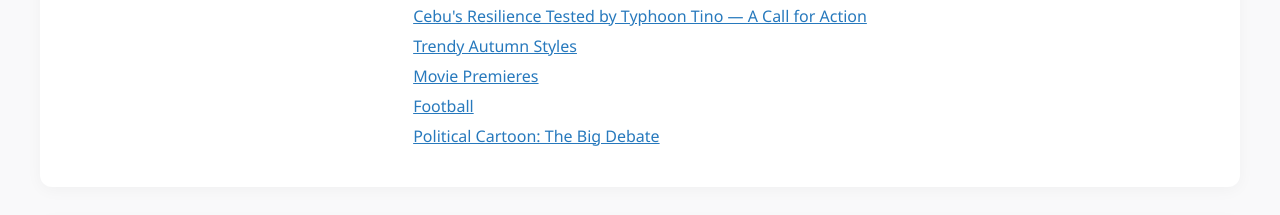
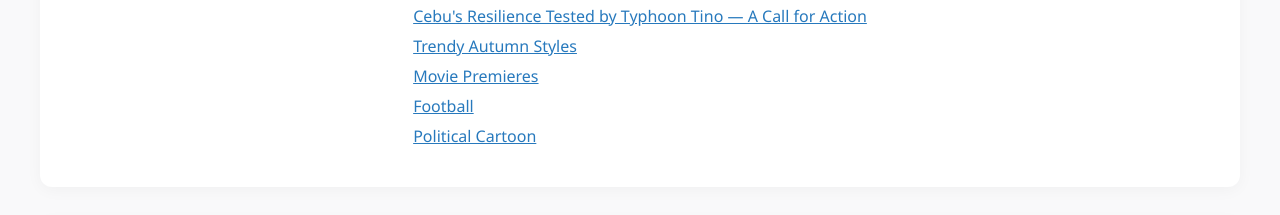
Before and after one commit to zendreii/newspage, a plain HTML site: page index.html in a window 1280 px wide. Shown: the part 833-1048 px from the top of the page. Drawn offline with Linux system fonts and the light colour scheme.

Commit message:
Simplify political cartoon link text

```diff
--- a/index.html
+++ b/index.html
@@ -32,7 +32,7 @@
                     <li><a href="#fashion-1">Trendy Autumn Styles</a></li>
                     <li><a href="#entertainment-1">Movie Premieres</a></li>
                     <li><a href="#sports-1">Football</a></li>
-                    <li><a href="#cartoon-1">Political Cartoon: The Big Debate</a></li>
+                    <li><a href="#cartoon-1">Political Cartoon</a></li>
                 </ul>
             </div>
         </section>
```
